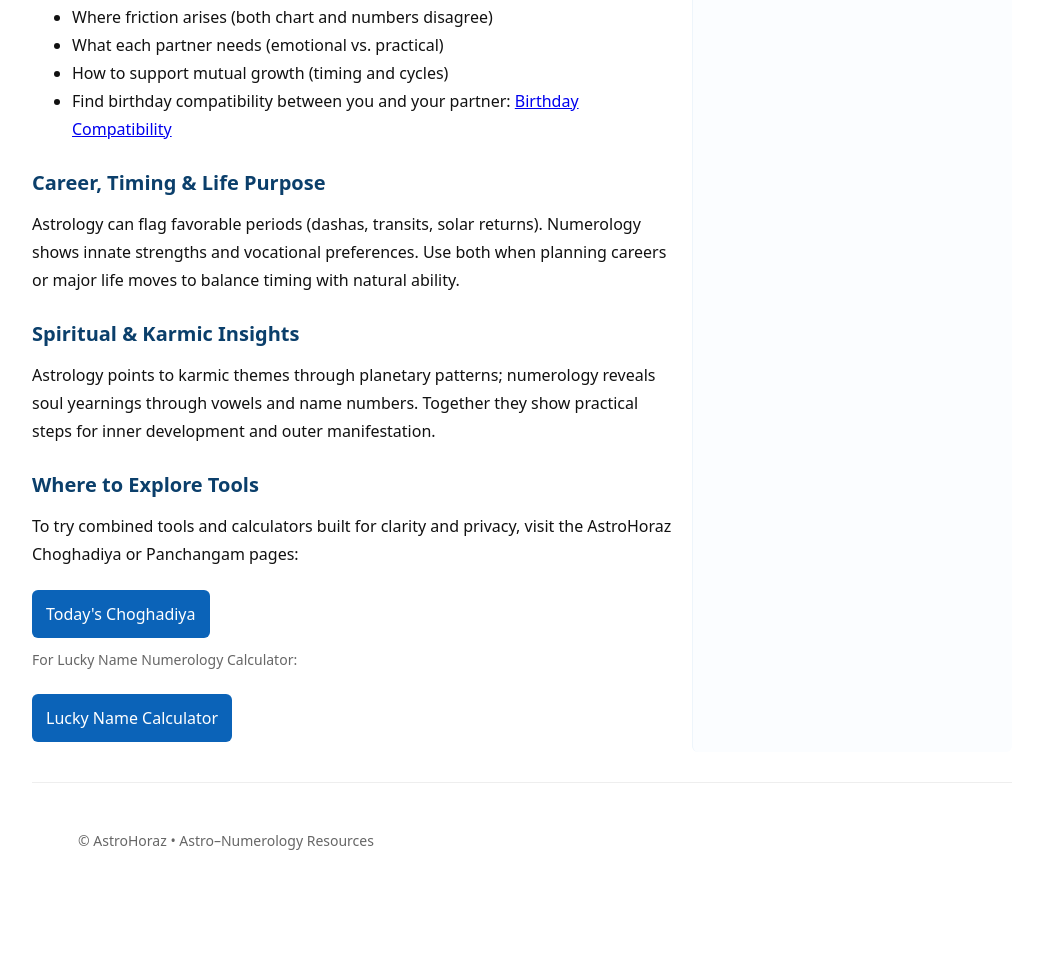
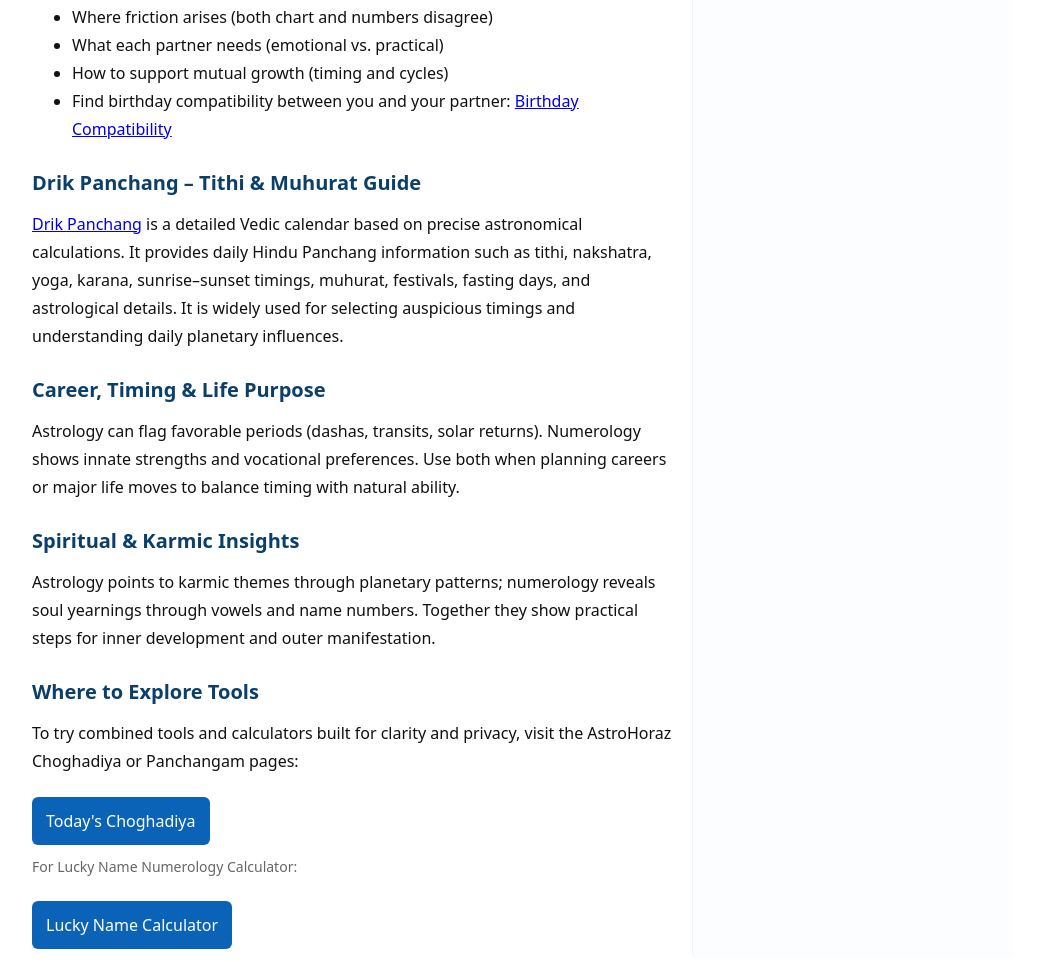
Before and after one commit to AstroHoraZ/resources, a plain HTML site: page horaz-articles.html in a window 1280 px wide. Shown: the part 1062-2024 px from the top of the page, without its empty margins (118-1161 px from the left). Before the commit the page ends 1990 px from the top, so only its background shows below. Drawn offline with Linux system fonts and the light colour scheme.

Commit message:
Update horaz-articles.html

```diff
--- a/horaz-articles.html
+++ b/horaz-articles.html
@@ -73,6 +73,11 @@
            <li>Find birthday compatibility between you and your partner: <a href="https://www.astrohoraz.com/numerology/birthDate-compatibility" target="_blank" rel="noopener">Birthday Compatibility</a></li>
         </ul>
 
+        <h2>Drik Panchang – Tithi & Muhurat Guide</h2>
+        <p>
+          <a href="https://www.astrohoraz.com/panchangam" target="_blank" rel="noopener">Drik Panchang</a> is a detailed Vedic calendar based on precise astronomical calculations. It provides daily Hindu Panchang information such as tithi, nakshatra, yoga, karana, sunrise–sunset timings, muhurat, festivals, fasting days, and astrological details. It is widely used for selecting auspicious timings and understanding daily planetary influences.
+        </p>
+
         <h2>Career, Timing & Life Purpose</h2>
         <p>Astrology can flag favorable periods (dashas, transits, solar returns). Numerology shows innate strengths and vocational preferences. Use both when planning careers or major life moves to balance timing with natural ability.</p>
 
```
